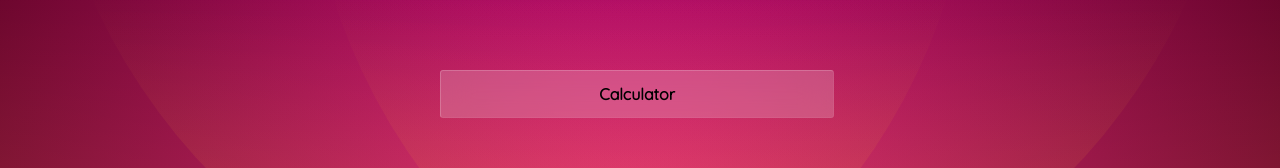
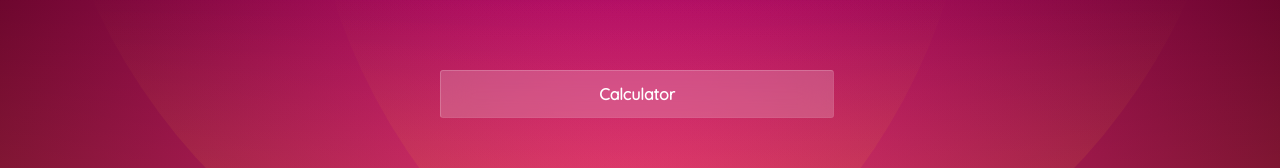
Before and after one commit to jusinamine/react-glassmorphism-components, a React (Create React App) app: page / in a window 1280 px wide. Shown: the part 306-474 px from the top of the page. Built offline with nearby package versions, Linux system fonts and the light colour scheme.

Commit message:
color of text in list

```diff
--- a/src/App.js
+++ b/src/App.js
@@ -43,7 +43,13 @@ function App() {
         ></div>
       </div>
       <Switch>
-        <Route exact path="/" render={() => <Home />} />
+        <Route
+          exact
+          path="/"
+          render={() => (
+            <Home textColor={THEMES[selectedTheme].calculatorText} />
+          )}
+        />
         <Route
           exact
           path="/calculator"
--- a/src/Home.js
+++ b/src/Home.js
@@ -1,10 +1,12 @@
 import React from "react";
 import List from "./components/list/List";
 
-const Home = () => {
+const Home = ({ textColor }) => {
   return (
     <List>
-      <List.ItemList link="/calculator">Calculator</List.ItemList>
+      <List.ItemList link="/calculator" textColor={textColor}>
+        Calculator
+      </List.ItemList>
     </List>
   );
 };
--- a/src/components/list/List.js
+++ b/src/components/list/List.js
@@ -21,7 +21,7 @@ const List = ({ children }) => {
   );
 };
 
-const ItemList = ({ children, link = undefined }) => {
+const ItemList = ({ children, link = undefined, textColor }) => {
   const history = useHistory();
   return (
     <div
@@ -29,6 +29,7 @@ const ItemList = ({ children, link = undefined }) => {
         if (link) history.push(link);
       }}
       className="item-list"
+      style={{ color: textColor }}
     >
       {children}
     </div>
```
